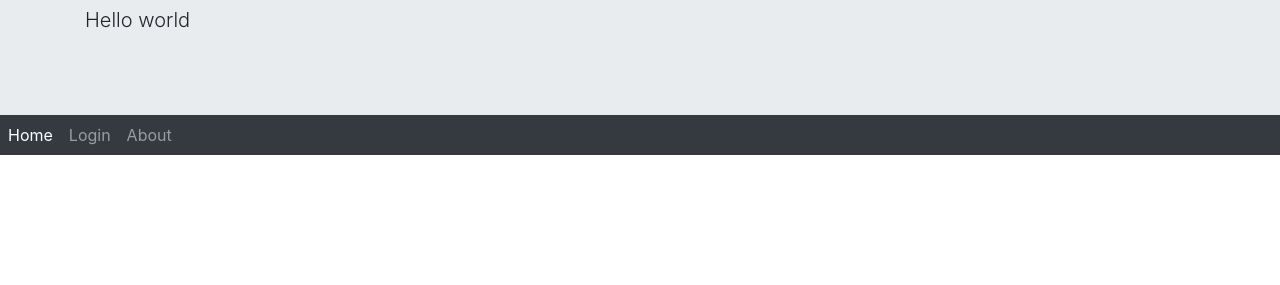
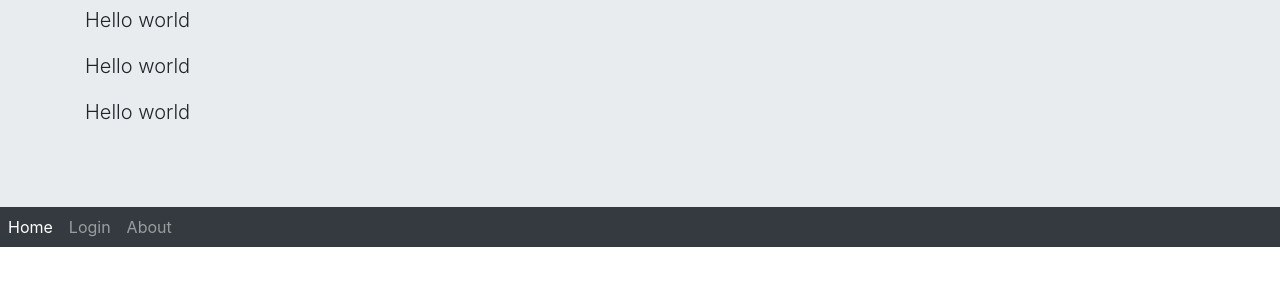
Before and after one commit to caesars335/gitTestWil1, a plain HTML site: page index.html in a window 1280 px wide. Shown: the part 153-438 px from the top of the page. Drawn offline with nearby package versions, Linux system fonts and the light colour scheme.

Commit message:
add hello world

```diff
--- a/index.html
+++ b/index.html
@@ -17,6 +17,8 @@
         <div class="container">
             <h1 class="display-3">My Web</h1>
             <p class="lead">Hello world</p>
+            <p class="lead">Hello world</p>
+            <p class="lead">Hello world</p>
         </div>
     </div>
     <nav class="nav navbar-expand navbar-dark bg-dark">
```
